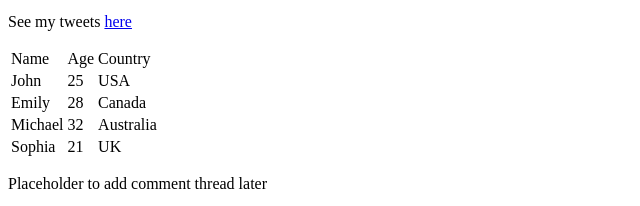
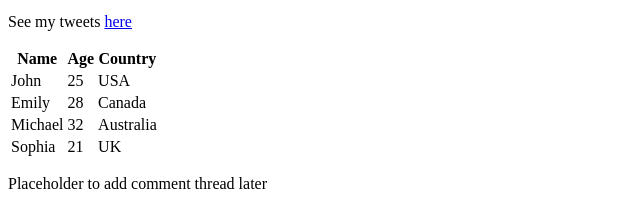
Before and after one commit to mikeboat45/My_First_Portfolio, a plain HTML site: page index.html in a window 1280 px wide. Shown: the part 418-624 px from the top of the page, 0-640 px from the left. Drawn offline with Linux system fonts and the light colour scheme.

Commit message:
Make table headers bold

```diff
--- a/index.html
+++ b/index.html
@@ -29,9 +29,9 @@
             <table>
                 <thead>
                     <tr>
-                        <td>Name</td>
-                        <td>Age</td>
-                        <td>Country</td>
+                        <th>Name</th>
+                        <th>Age</th>
+                        <th>Country</th>
                     </tr>
                 </thead>
                 <tbody>
```
